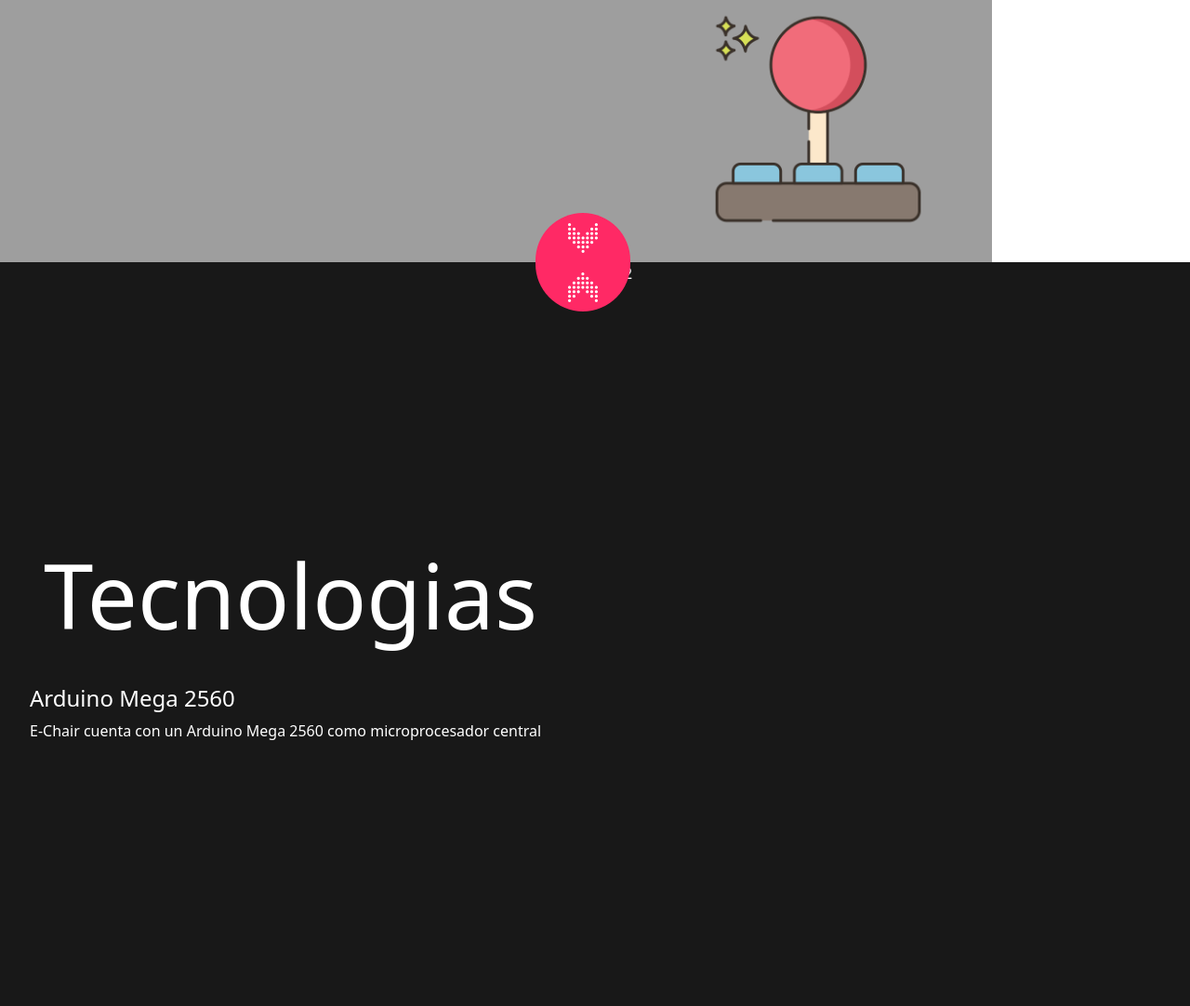
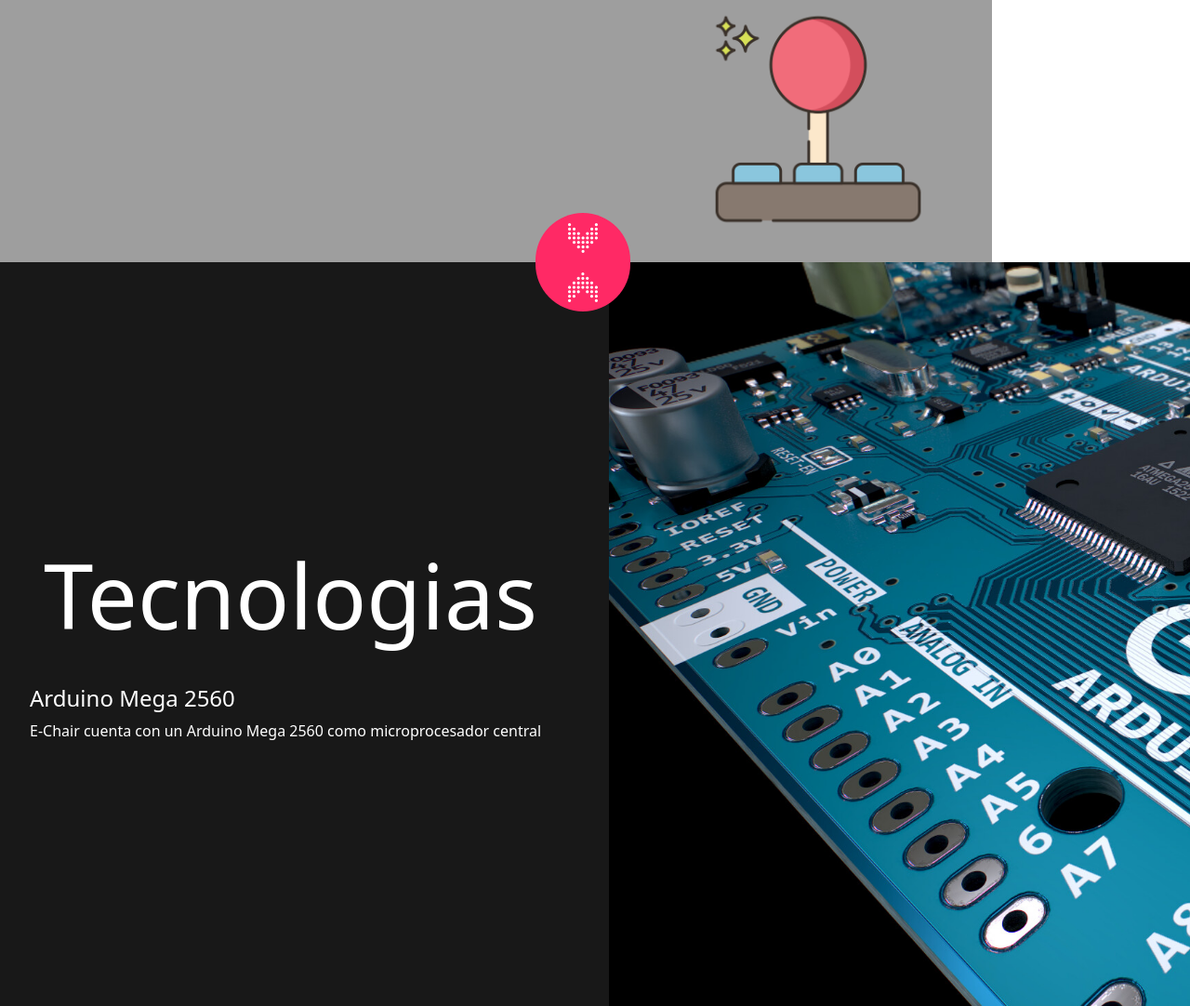
Before and after one commit to MaitaJv/SillaDeRuedas, a plain HTML site: page index.html in a window 1280 px wide. Shown: the part 1318-2400 px from the top of the page at 93% size. Drawn offline with nearby package versions, Linux system fonts and the light colour scheme; files that its build step writes are made by us from their sources; the site is published under a folder, as on GitHub Pages, so addresses that start at the root find nothing; a script that the page names is missing.

Commit message:
primera actualizacion etapa final

```diff
--- a/index.html
+++ b/index.html
@@ -92,7 +92,7 @@
                             </div>
                         </div>
                         <div class="carrusel" id="carruselTecnologias">
-                            <div><img src="/media/ArduinoMega2560.jpg" class="imgCarrusel" alt="2"/></div>
+                            <div><img src="media/ArduinoMega2560.jpg" class="imgCarrusel" alt="2"/></div>
                         </div>
                     </div>
                     <div class="sectionGrid">
```
